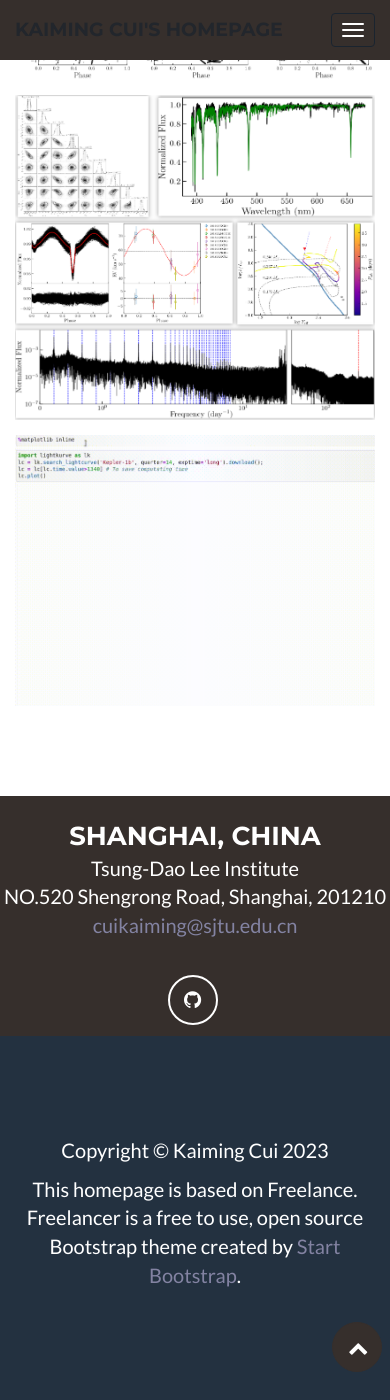
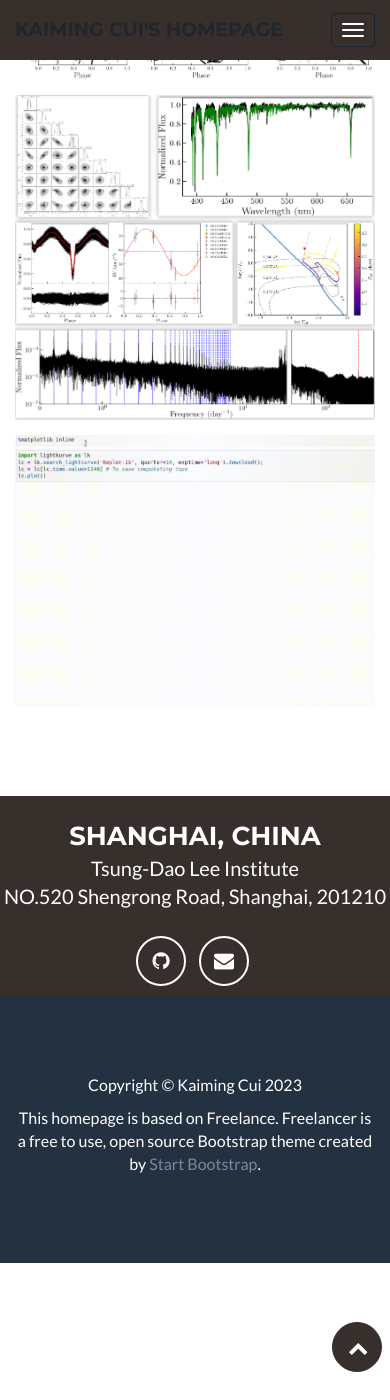
Before and after one commit to ckm3/ckm3.github.io, a Jekyll site: the page built from _posts/2014-07-18-project-1.markdown, in a window 390 px wide and 1400 px high, scrolled down 2366 px. Built offline with Jekyll 4.4.1, drawn with Linux system fonts in a browser that asks for light colours.

```diff
--- a/_config.yml
+++ b/_config.yml
@@ -51,6 +51,8 @@ social:
   #   url: http://bitbucket.org/jekyll
   - title: github
     url: http://github.com/ckm3
+  - title: envelope
+    url: mailto:cuikaiming@sjtu.edu.cn
 
 
 # Postal address (add as many lines as necessary)
--- a/_includes/css/main.css
+++ b/_includes/css/main.css
@@ -367,11 +367,11 @@ footer .footer-above {
 }
 
 footer .footer-col {
-    margin-bottom: 5px;
+    margin-bottom: 10px;
 }
 
 footer .footer-below {
-    padding: 25px 0;
+    padding: 2px 0;
     background-color: #{{ site.color.secondary-dark }};
 }
 
--- a/_includes/footer.html
+++ b/_includes/footer.html
@@ -9,12 +9,12 @@
                         {% for adress in site.address %}
                         {{ adress.line }} <br>
                         {% endfor %}
-                        <a style="color:#8383a2; href="mailto:cuikaiming@sjtu.edu.cn">{{ site.footer.email}}</a>
+                        <!-- <a style="color:#8383a2; href="mailto:cuikaiming@sjtu.edu.cn">{{ site.footer.email}}</a> -->
                     </p>
 
                 </div>
-                <div class="footer-col col-md-4">
-                    <h3>{{ site.footer.social }}</h3>
+                <div class="footer-col col-md-12">
+                    <!-- <h3>{{ site.footer.social }}</h3> -->
                     <ul class="list-inline">
                         {% for network in site.social %}
                         <li>
@@ -36,8 +36,8 @@
             <div class="row">
                 <div class="col-lg-12">
                     <section id="footer">
-                    <p>Copyright &copy; {{ site.footer.copyright }} 20{{ site.time | date: '%y' }}</p>
-                    <p>{{ site.credits }}</p>
+                    <p class="small">Copyright &copy; {{ site.footer.copyright }} 20{{ site.time | date: '%y' }}</p>
+                    <p class="small">{{ site.credits }}</p>
                     </section>
                 </div>
             </div>
--- a/_includes/nav.html
+++ b/_includes/nav.html
@@ -25,7 +25,7 @@
                         <a href="#portfolio">Research</a>
                     </li>
                     <li class="page-scroll">
-                        <a href="#footer">Address</a>
+                        <a href="#footer">Contact</a>
                     </li>
                 </ul>
             </div>
```
Lines whose indentation alone changed are shown as unchanged.
